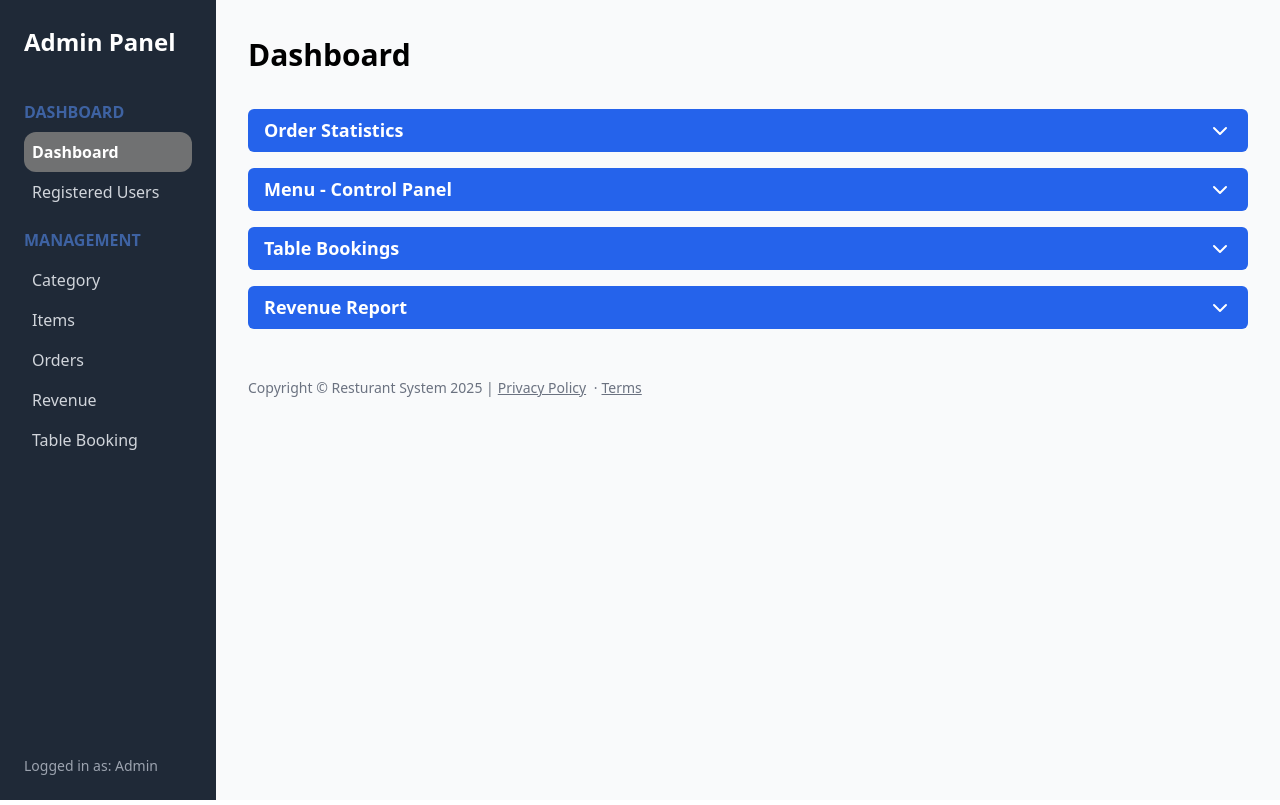
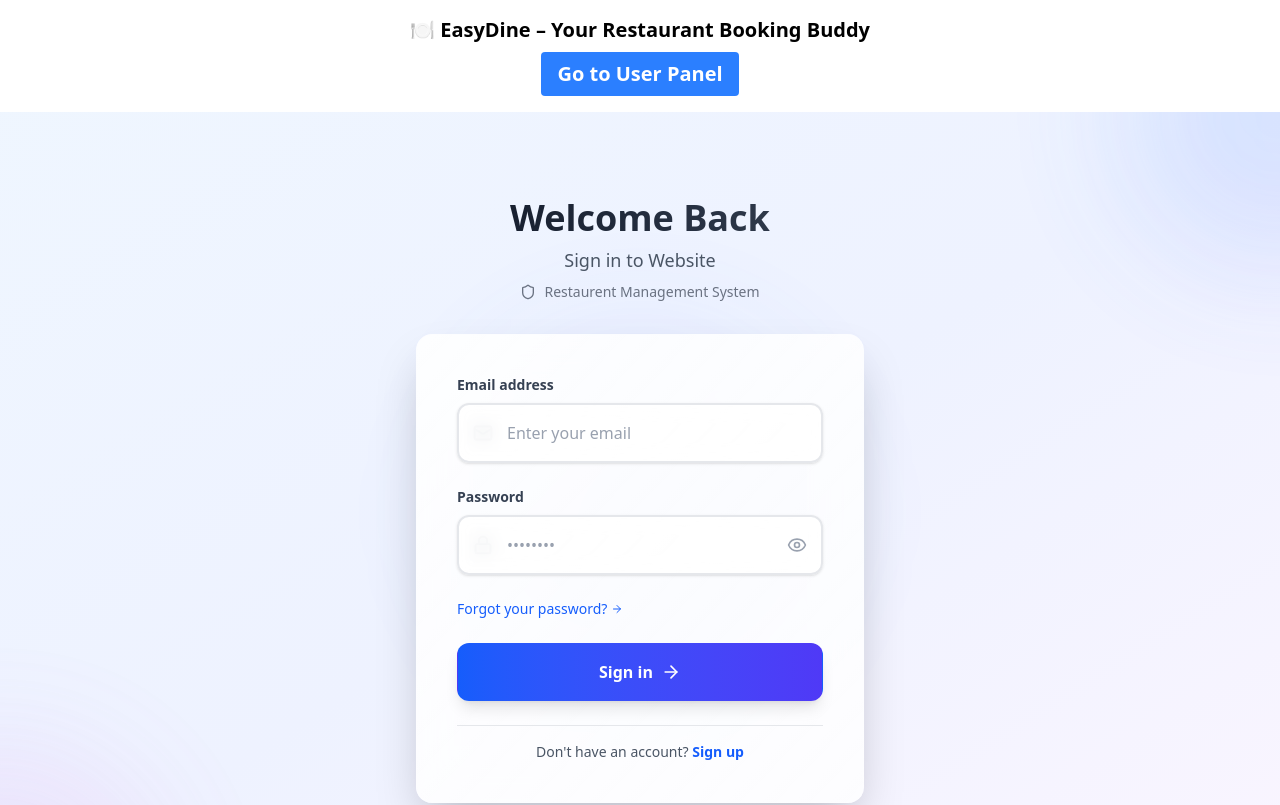
Before and after one commit to sukhdeep143/restaurant-booking, a React (Vite) app in the folder client/: page /login in a window 1280 px wide. Shown: the top 805 px of the page. Built offline with nearby package versions, Linux system fonts and the light colour scheme.

Commit message:
Admin panel after login

```diff
--- a/client/src/App.jsx
+++ b/client/src/App.jsx
@@ -28,12 +28,14 @@
         <Route path="/signup" element={<SignUpPage />} />
         <Route path="/forgot-password" element={<ForgotPassword />} />
         <Route path="/verify-email" element={<VerifyEmailPage />} />
+        <Route path="/Admin" element={<AdminPanel />} />
+
 
 
       </Routes>
       <Footer />
-    </BrowserRouter>,
-    <div><AdminPanel /></div>
+    </BrowserRouter>
+
   );
 }
 
--- a/client/src/pages/LoginPage.jsx
+++ b/client/src/pages/LoginPage.jsx
@@ -21,7 +21,7 @@
         localStorage.setItem('token', response.data.token);
         localStorage.setItem('userId', response.data.userId);
         toast.success('Login successful');
-        navigate('/');
+        navigate('/Admin');
       }
     } catch (error) {
       toast.error(error.response?.data?.message || 'Login failed');
```
Also changed, not shown: 1 other file (tests, documents, lock files or other folders).
